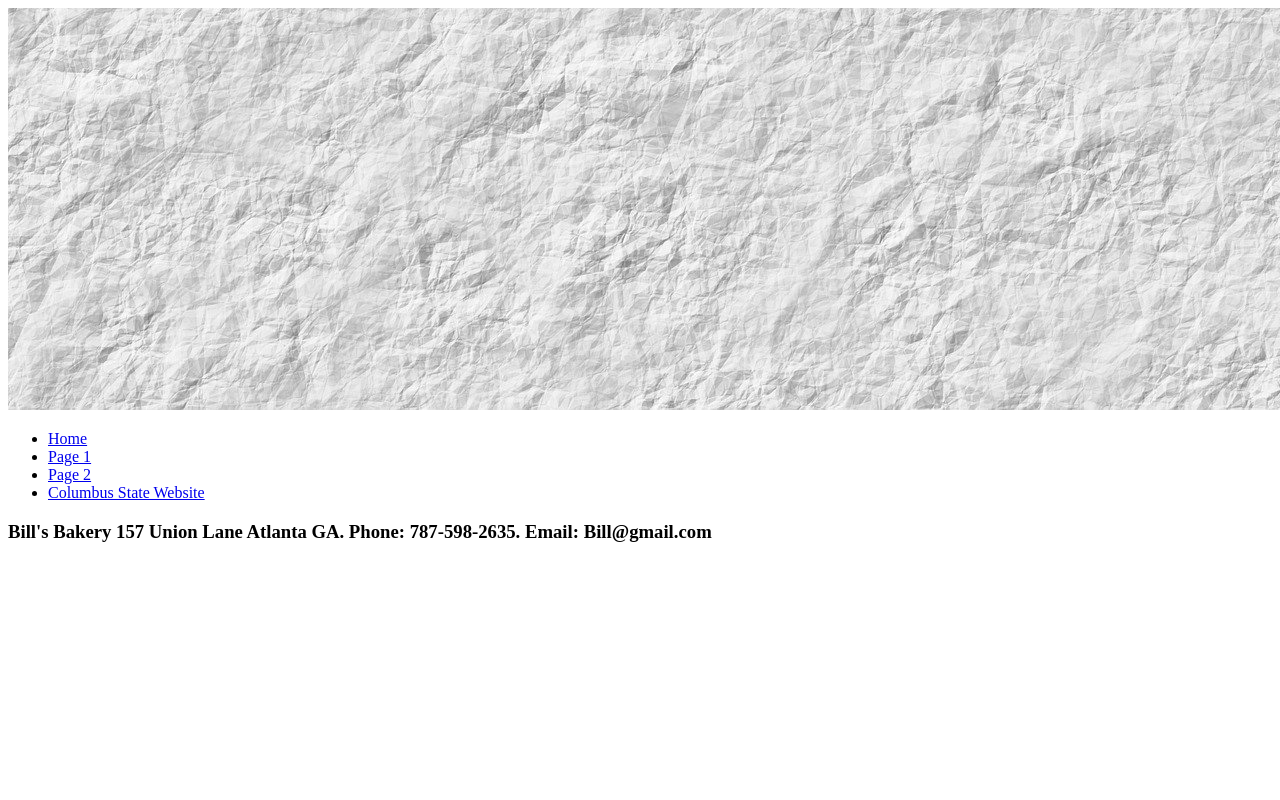
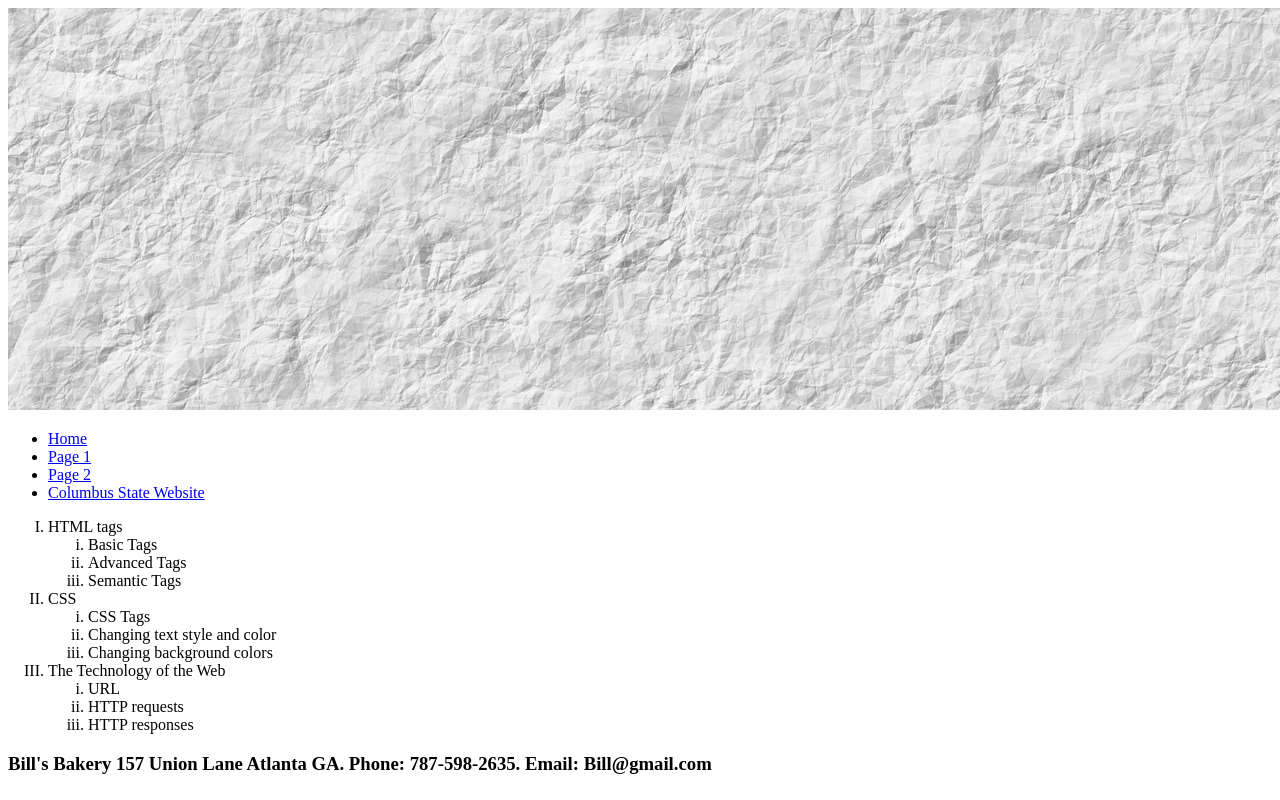
Before and after one commit to hilldaniel4/Assignments, a plain HTML site: page page1.html in a window 1280 px wide. Drawn offline with Linux system fonts and the light colour scheme.

Commit message:
Finished page1.html

```diff
--- a/page1.html
+++ b/page1.html
@@ -20,6 +20,11 @@
       </ul>
     </nav>
     <main>
+      <ol type=I>
+        <li>HTML tags<ol type=i><li>Basic Tags</li><li>Advanced Tags</li><li>Semantic Tags</li></ol></li>
+        <li>CSS<ol type=i><li>CSS Tags</li><li>Changing text style and color</li><li>Changing background colors</li></ol></li>
+        <li>The Technology of the Web<ol type=i><li>URL</li><li>HTTP requests</li><li>HTTP responses</li></ol></li>
+      </ol>
     </main>
     <footer>
       <h3>
```
